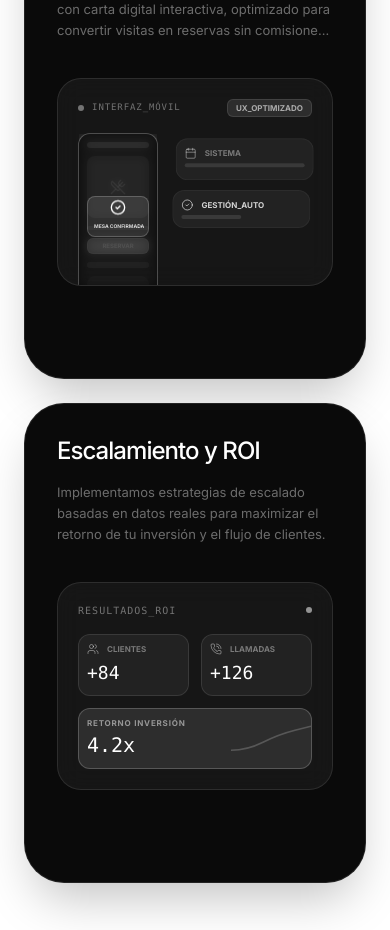
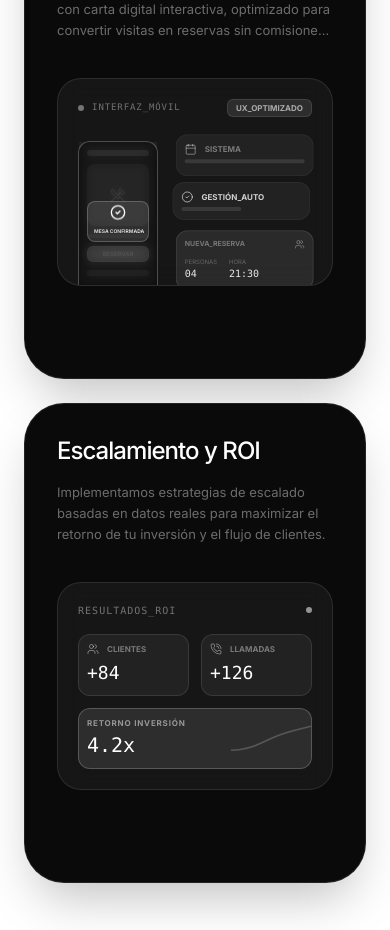
Before and after one commit to motionsmanagement/Motions, a React (Vite) app: page / in a window 390 px wide. Shown: the part 3420-4350 px from the top of the page. Built offline with nearby package versions, Linux system fonts and the light colour scheme.

Commit message:
design: refine mobile graphic and add reservation data box

```diff
--- a/components/HowItWorks.tsx
+++ b/components/HowItWorks.tsx
@@ -1,5 +1,5 @@
 import React from 'react';
-import { Phone, TrendingUp, Search, MapPin, ArrowRight, UtensilsCrossed, BarChart3, Target, MousePointer2, Smartphone, Star, PhoneCall, Users, Calendar, CheckCircle2 } from 'lucide-react';
+import { Phone, TrendingUp, Search, MapPin, ArrowRight, UtensilsCrossed, BarChart3, Target, MousePointer2, Smartphone, Star, PhoneCall, Users, Calendar, CheckCircle2, Clock } from 'lucide-react';
 
 const HowItWorks: React.FC = () => {
   return (
@@ -96,8 +96,8 @@ const HowItWorks: React.FC = () => {
               </div>
 
               <div className="flex gap-4 h-full relative">
-                {/* Mobile Skeleton View - NOW STATIC DEVICE */}
-                <div className="w-20 h-full border-x border-t border-white/20 rounded-t-xl bg-white/5 p-2 shrink-0 relative overflow-hidden">
+                {/* Mobile Skeleton View - NOW COMPACT DEVICE */}
+                <div className="w-20 h-40 border-x border-t border-white/20 rounded-t-xl bg-white/5 p-2 shrink-0 relative overflow-hidden mt-2">
                   {/* Animated Content Inside Phone */}
                   <div className="space-y-2 animate-content-scroll">
                     <div className="h-1.5 w-full bg-white/20 rounded-full"></div>
@@ -108,12 +108,10 @@ const HowItWorks: React.FC = () => {
                     <div className="h-4 w-full bg-white/30 rounded-md border border-white/10 flex items-center justify-center">
                       <span className="text-[6px] text-white/40 font-bold">RESERVAR</span>
                     </div>
-                    {/* Repeat for scroll effect */}
                     <div className="h-1.5 w-full bg-white/20 rounded-full opacity-50"></div>
-                    <div className="h-8 w-full bg-white/5 rounded-lg"></div>
                   </div>
 
-                  {/* Booking Success Overlay (Internal Animation) */}
+                  {/* Booking Success Overlay */}
                   <div className="absolute inset-0 bg-black/60 backdrop-blur-sm flex items-center justify-center opacity-0 animate-booking-pop px-2">
                     <div className="bg-white/10 border border-white/20 rounded-lg p-1.5 w-full text-center">
                       <CheckCircle2 className="w-4 h-4 text-white mx-auto mb-1 animate-bounce" />
@@ -122,8 +120,8 @@ const HowItWorks: React.FC = () => {
                   </div>
                 </div>
 
-                {/* Intricate Sidebar Details */}
-                <div className="flex-1 space-y-3 pt-2">
+                {/* Intricate Sidebar Details - NOW WITH 3 BOXES */}
+                <div className="flex-1 space-y-2 pt-1">
                   <div className="bg-white/5 border border-white/5 rounded-xl p-2 animate-float">
                     <div className="flex items-center gap-2 mb-1">
                       <Calendar className="w-3 h-3 text-white/40" />
@@ -131,12 +129,31 @@ const HowItWorks: React.FC = () => {
                     </div>
                     <div className="h-1 w-full bg-white/10 rounded-full mb-1"></div>
                   </div>
+
                   <div className="bg-white/5 border border-white/5 rounded-xl p-2 animate-float-delayed">
                     <div className="flex items-center gap-2 mb-1">
                       <CheckCircle2 className="w-3 h-3 text-white/60" />
                       <span className="text-[8px] text-white/80 font-bold uppercase">Gestión_Auto</span>
                     </div>
                     <div className="h-1 w-1/2 bg-white/10 rounded-full"></div>
+                  </div>
+
+                  {/* NEW 3RD BOX: Reservation Data */}
+                  <div className="bg-white/10 border border-white/10 rounded-xl p-2 animate-float opacity-90">
+                    <div className="flex items-center justify-between mb-2">
+                      <span className="text-[7px] text-white/40 font-bold uppercase">Nueva_Reserva</span>
+                      <Users className="w-2.5 h-2.5 text-white/40" />
+                    </div>
+                    <div className="flex items-center gap-3">
+                      <div className="flex flex-col">
+                        <span className="text-[6px] text-white/30 uppercase">Personas</span>
+                        <span className="text-[10px] text-white font-mono">04</span>
+                      </div>
+                      <div className="flex flex-col">
+                        <span className="text-[6px] text-white/30 uppercase">Hora</span>
+                        <span className="text-[10px] text-white font-mono">21:30</span>
+                      </div>
+                    </div>
                   </div>
                 </div>
               </div>
```
